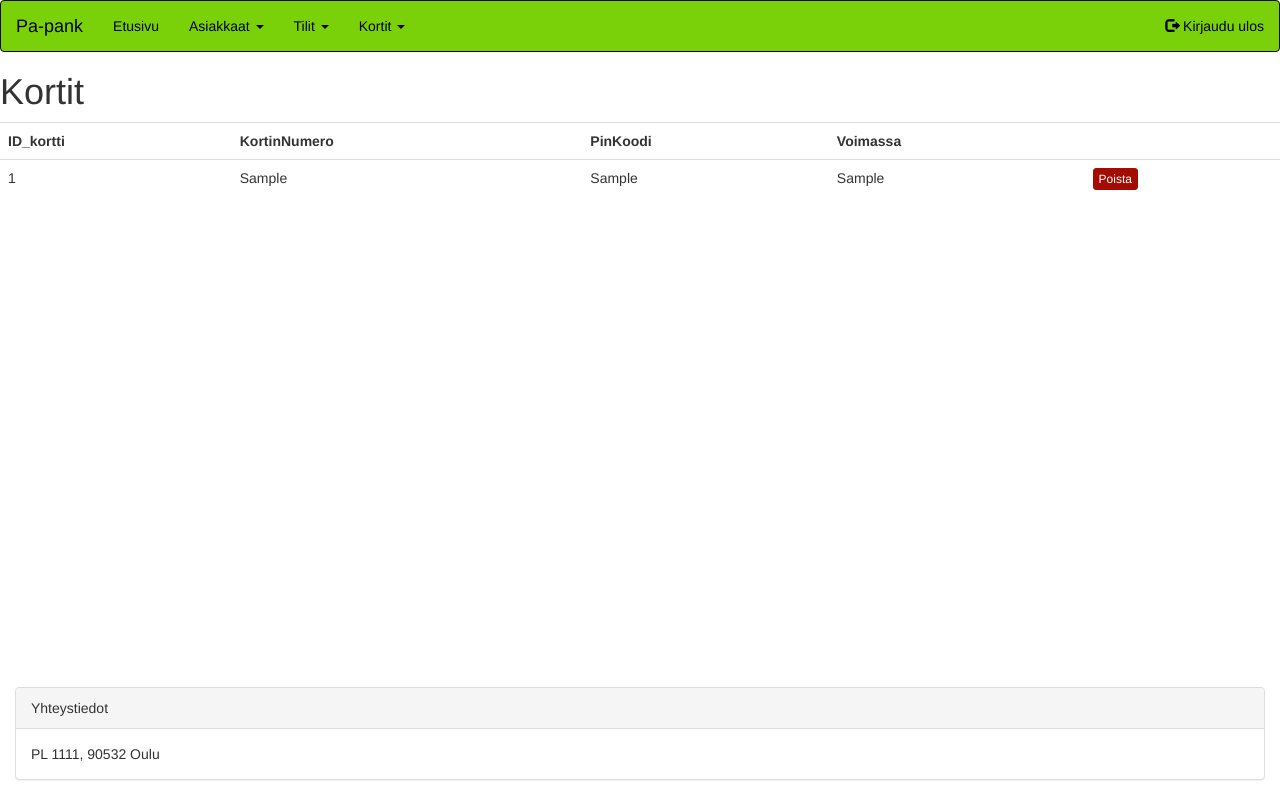
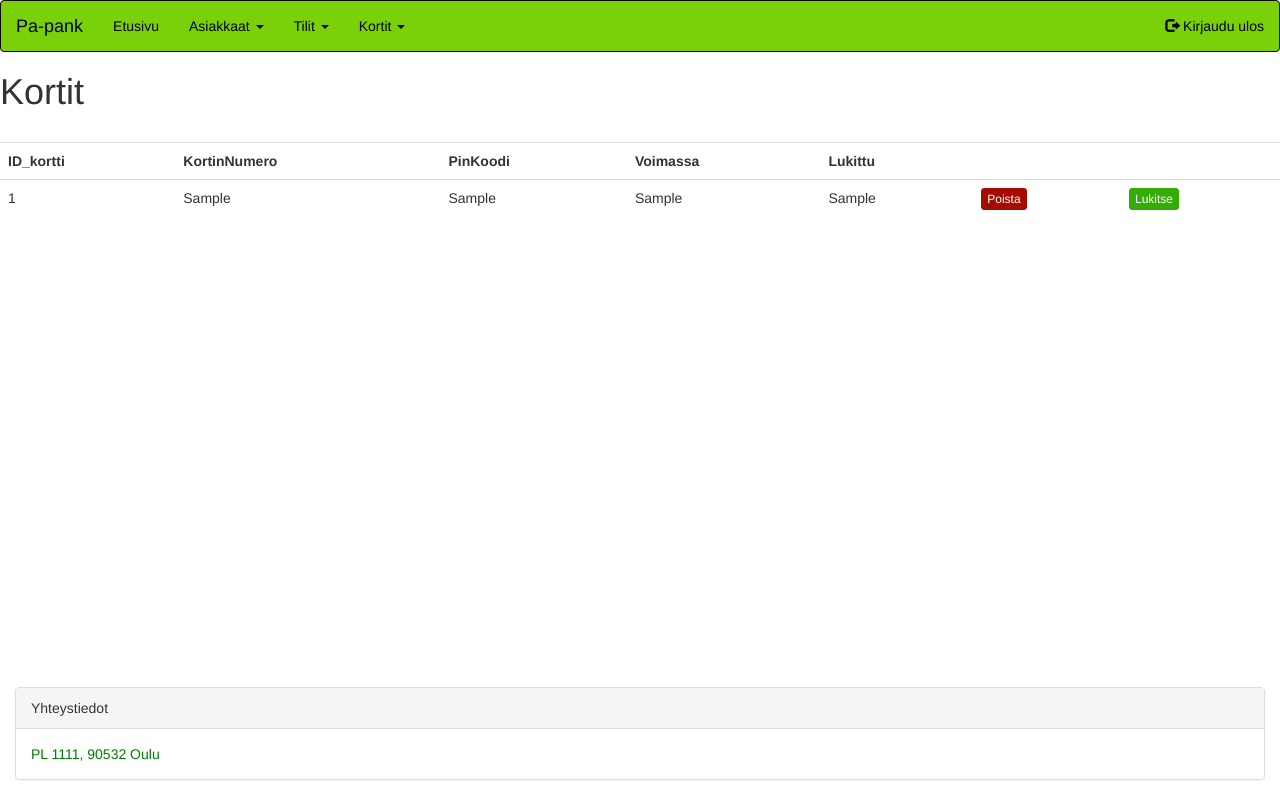
Before and after one commit to PA-kerho/Pankkiautomaatti, a CodeIgniter app: page /Pankkiautomaatti/index.php/kortti_tili/nayta_kortti in a window 1280 px wide. Run offline with CodeIgniter, Linux system fonts and the light colour scheme; tables that the repository leaves empty or names only in its code hold one stand-in row (values such as "Sample post").

Commit message:
Lukitus ja avaus

```diff
--- a/application/controllers/Kortti_Tili.php
+++ b/application/controllers/Kortti_Tili.php
@@ -18,7 +18,8 @@ class Kortti_Tili extends CI_Controller {
 		$btn=$this->input->post('btnTallenna');
 		$lisaa_kortti=array("KortinNumero"=>$this->input->post('Kortnum'),
 			"PinKoodi"=>$this->input->post('Pin'),
-			"Voimassaoloaika"=>$this->input->post('Vm'));
+			"Voimassaoloaika"=>$this->input->post('Vm'),
+			"Lukittu"=>$this->input->post('Lu'));
 
 		if(isset($btn)) {
 			$lisays=$this->Kortti_Tili_model->addKortit($lisaa_kortti);
@@ -63,6 +64,23 @@ class Kortti_Tili extends CI_Controller {
 		$data['sivun_sisalto']='Kortti_Tili/poista_tili';
 		$this->load->view('menu/sisalto',$data);
 	}
+
+public function lukitse_kortti(){
+			$btn=$this->input->post('btnLukitse');
+			if(isset($btn))
+			{
+				$uusiData=array(
+				'Lukittu'=>($this->input->post('Lukittu') == 0 ? 1 :0));
+
+				$id=$this->input->post('ID');
+				$Lukittu=$this->Kortti_Tili_model->updateKorttiL($uusiData,$id);
+
+			}
+			$data['Kortti_Tili']=$this->Kortti_Tili_model->getKortit();
+			$data['sivun_sisalto']='Kortti_Tili/nayta_kortti';
+			$this->load->view('menu/sisalto',$data);
+
+		}
 
 	public function poista_tili(){
 		$btn = $this->input->post('btnpoista_tili');
@@ -111,6 +129,7 @@ class Kortti_Tili extends CI_Controller {
 		$this->load->view('menu/sisalto',$data);
 	}
 
+
 	public function tilien_hallinta(){
 		$data['sivun_sisalto'] = 'Kortti_Tili/tilien_hallinta';
 		$this->load->view('menu/sisalto',$data);
--- a/application/models/Kortti_Tili_model.php
+++ b/application/models/Kortti_Tili_model.php
@@ -3,8 +3,8 @@
 class Kortti_Tili_model extends CI_Model{
 	public function getKortit(){
 
-		$this->db->select('*');
-		$this->db->select('ID,KortinNumero,PinKoodi,Voimassaoloaika');
+
+		$this->db->select('ID,KortinNumero,PinKoodi,Voimassaoloaika,Lukittu');
 		$this->db->from('Kortit');
 		return $this->db->get()->result_array();
 
@@ -25,6 +25,17 @@ class Kortti_Tili_model extends CI_Model{
 		return $testi;
 
 	}
+	public function updateKorttiL($uusiData,$id){
+		$this->db->where('ID', $id);
+		$this->db->update('Kortit',$uusiData);
+		$testi=$this->db->affected_rows();
+		return $testi;
+
+	}
+
+
+
+
 
 	public function getTilit(){
 		$this->db->select('*');
--- a/application/views/Kortti_Tili/lisaa_kortti.php
+++ b/application/views/Kortti_Tili/lisaa_kortti.php
@@ -3,6 +3,7 @@
 <input type="text" name="Kortnum" required="" placeholder="KortinNumero"> <br>
 <input type="text" name="Pin" required="" placeholder="PinKoodi"> <br>
 <input type="text" name="Vm" required="" placeholder="Voimassaoloaika"> <br>
+<input type="text" name="Lu" required="" placeholder="Lukittu"> <br>
 
 
 <input type="submit" name="btnTallenna" value="Tallenna">
--- a/application/views/Kortti_Tili/nayta_kortti.php
+++ b/application/views/Kortti_Tili/nayta_kortti.php
@@ -1,4 +1,5 @@
 <h1>Kortit</h1>
+<br>
 
 <TABLE class="table">
 	<TR>
@@ -6,26 +7,36 @@
 	<TH>KortinNumero</TH>
 	<TH>PinKoodi</TH>
 	<TH>Voimassa</TH>
+	<TH>Lukittu</TH>
 	<TH></TH>
+	<TH></TH>
+	</TR>
 
-
-	</TR>
 	<?php
 	foreach ($Kortti_Tili as $rivi) {
 		echo '<tr>
 		<td>'.$rivi['ID'].'</td>
 		<td>'.$rivi['KortinNumero'].'</td>
 		<td>'.$rivi['PinKoodi'].'</td>
-		<td>'.$rivi['Voimassaoloaika'].'</td><td>';
+		<td>'.$rivi['Voimassaoloaika'].'</td>
+		<td>'.$rivi['Lukittu'].'</td>
+		<td>';
 
 
-		echo '<form action="poista_kortti" method = "POST"><input type="hidden" name="ID" value="'.$rivi["ID"].'"><input type="submit" name="btnpoista_kortti" class="btn btn-poista btn-xs" value="Poista"/>
+		echo '<form action="poista_kortti" method = "POST"><input type="hidden" name="ID" value="'.$rivi["ID"].'"><input type="submit" name="btnpoista_kortti" class="btn btn-poista btn-xs" value="Poista"/></td><td>
+
 		</form>';
-		/*
 
-		echo '<td><a href="nayta_muokattava_asiakas?ID='.$rivi['ID'].'" class="btn btn-primary btn-xs">Muokkaa</a></td></tr>';*/
+		echo '<form action="lukitse_kortti" method = "POST"><input type="hidden" name="Lukittu" value="'.$rivi["Lukittu"].'"><input type="hidden" name="ID" value="'.$rivi["ID"].'">';
+		if($rivi['Lukittu']==1){
+			echo '<input type="submit" name="btnLukitse" class="btn btn-muokkaa btn-xs" value="Avaa"/>';
+		}
+		else {
 
-		echo '</td></tr>';
+		echo '<input type="submit" name="btnLukitse" class="btn btn-muokkaa btn-xs" value="Lukitse"/>';
+		}
+
+		echo '</form></td></tr>';
 
 
 	}
--- a/application/views/Kortti_Tili/poista_kortti.php
+++ b/application/views/Kortti_Tili/poista_kortti.php
@@ -5,6 +5,7 @@
 	<TH>KortinNumero</TH>
 	<TH>PinKoodi</TH>
 	<TH>Voimassa</TH>
+	<TH>Lukittu</TH>
 	</TR>
 	<?php
 	foreach ($asiakas as $rivi) {
@@ -12,7 +13,8 @@
 		<td>'.$rivi['ID'].'</td>
 		<td>'.$rivi['KortinNumero'].'</td>
 		<td>'.$rivi['PinKoodi'].'</td><td>
-		<td>'.$rivi['Voimassaoloaika'].'</td><td>';
+		<td>'.$rivi['Voimassaoloaika'].'</td>
+		<td>'.$rivi['Lukittu'].'</td><td>';
 
 	echo '<a href="poista_kortti/';
 	echo $rivi['ID'].'">Poista</a>';
--- a/style/css/Styles.css
+++ b/style/css/Styles.css
@@ -1,7 +1,8 @@
 div.container#footer{
 
   position: fixed;
-  background color:green;
+
+ color:green;
   bottom: 0;
   left: 0;
   right: 0;
```
Also changed, not shown: Footer_kuva.png (added).
